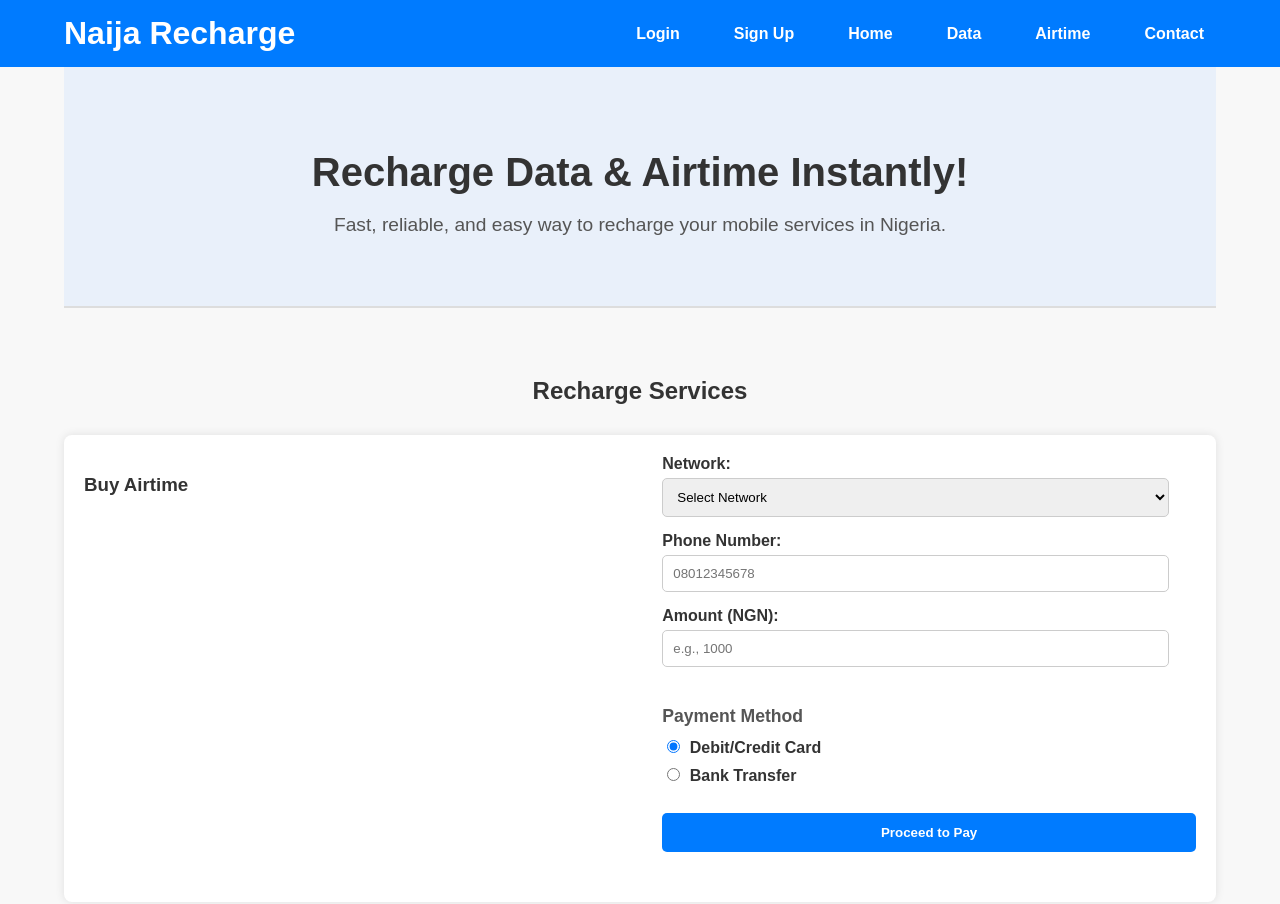
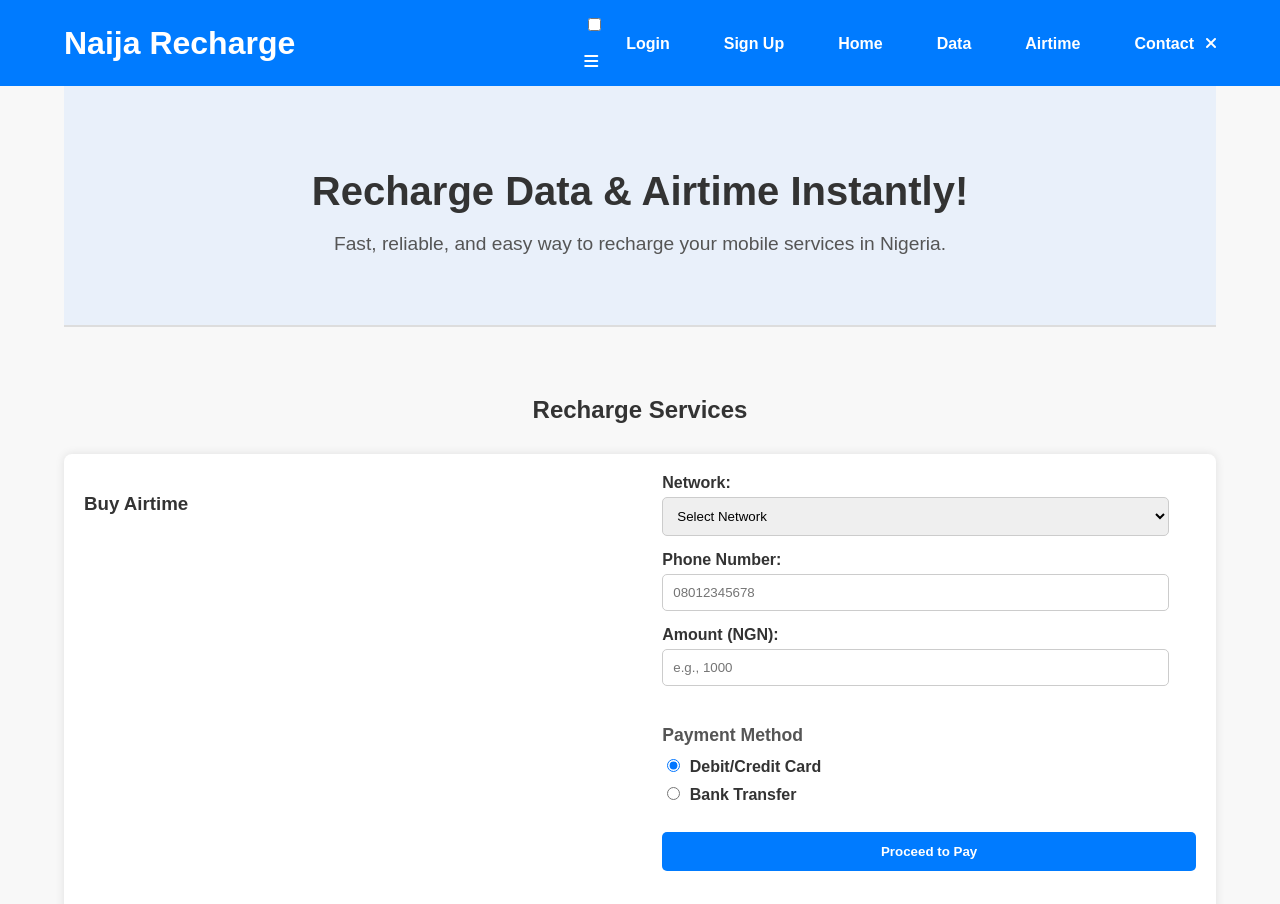
Before and after one commit to Mogoces247/naijarecharge, a plain HTML site: page index.html in a window 1280 px wide. Shown: the top 904 px of the page. Drawn offline with Linux system fonts and the light colour scheme.

Commit message:
Update index.html

```diff
--- a/index.html
+++ b/index.html
@@ -5,6 +5,7 @@
     <meta name="viewport" content="width=device-width, initial-scale=1.0">
     <title>Naija Recharge - Buy Data & Airtime Online</title>
     <link rel="stylesheet" href="style.css">  <!-- Link to your CSS file -->
+     <link rel="stylesheet" href="https://cdnjs.cloudflare.com/ajax/libs/font-awesome/6.0.0-beta3/css/all.min.css">   <!--     fontawesome icons -->
 </head>
 <body>
 
@@ -12,6 +13,7 @@
         <div class="container">
             <h1>Naija Recharge</h1>
             <nav>
+                <input type="checkbox" id="check" class="check-toggle">
                 <ul>
                      <li><a href="#" id="login-button">Login</a></li>
                      <li><a href="#" id="signup-button">Sign Up</a></li>
@@ -19,8 +21,10 @@
                     <li><a href="#">Data</a></li>
                     <li><a href="#">Airtime</a></li>
                     <li><a href="#">Contact</a></li>
+                           <label for="check" class="close"><i class="fa-solid fa-xmark"></i></label>
+                </ul>
 
-                </ul>
+                 <label for="check" class="open"><i class="fa-solid fa-bars"></i></label>
             </nav>
         </div>
     </header>
```
